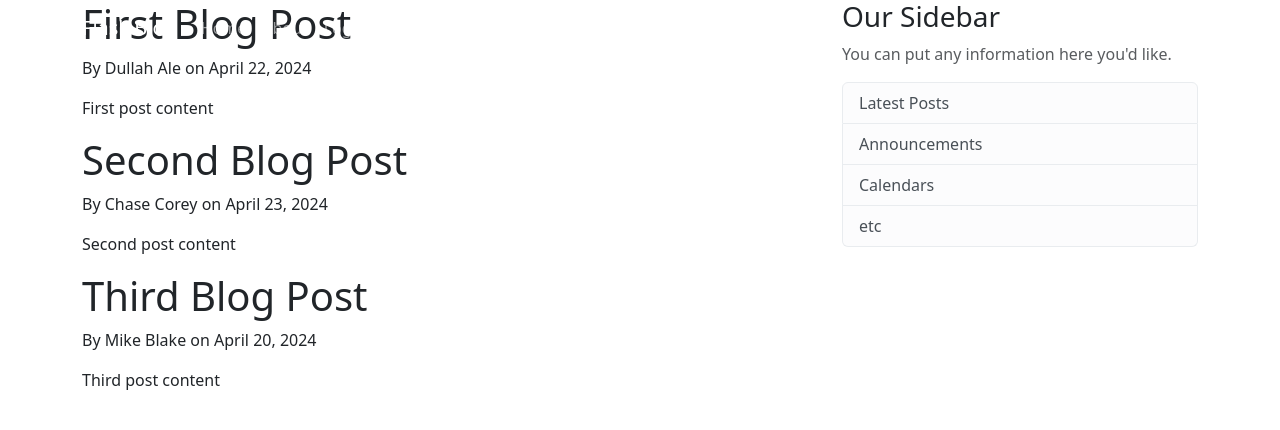
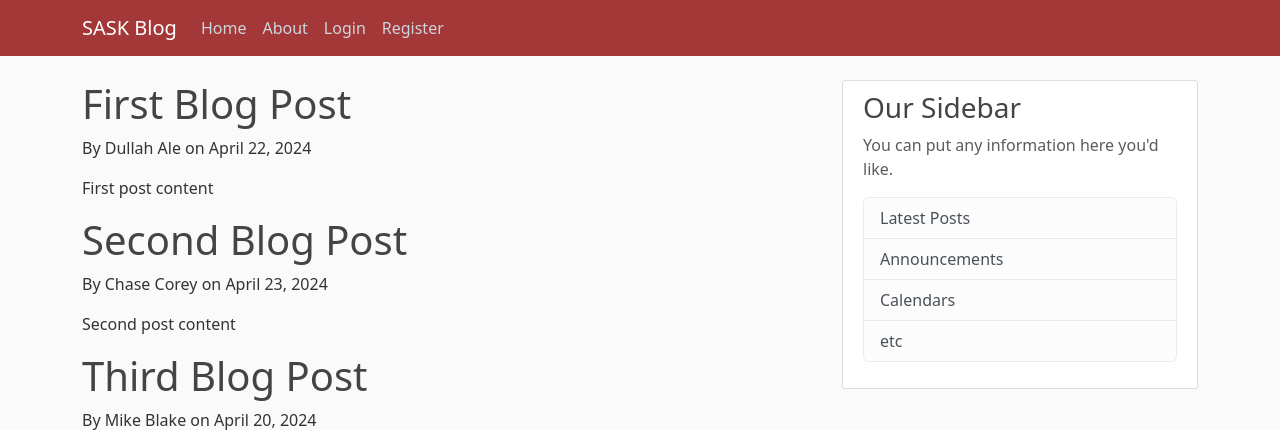
Before and after one commit to dullahale/flaskPractice, a Flask app: page / in a window 1280 px wide. Shown: the top 430 px of the page. Run offline with Flask 3, Linux system fonts and the light colour scheme.

Commit message:
modified 3 files, navigation bar color, and title name

```diff
--- a/snippets/navigation.html
+++ b/snippets/navigation.html
@@ -1,5 +1,5 @@
 <header class="site-header">
-  <nav class="navbar navbar-expand-md navbar-dark bg-steel fixed-top">
+  <nav class="navbar navbar-expand-md navbar-dark bg-blue fixed-top">
     <div class="container">
       <a class="navbar-brand mr-4" href="/">Flask Blog</a>
       <button class="navbar-toggler" type="button" data-toggle="collapse" data-target="#navbarToggle"
--- a/static/main.css
+++ b/static/main.css
@@ -14,7 +14,7 @@ h6 {
 }
 
 .bg-steel {
-    background-color: #5f788a;
+    background-color: #a43737;
 }
 
 .site-header .navbar-nav .nav-link {
--- a/templates/layout.html
+++ b/templates/layout.html
@@ -8,6 +8,8 @@
     <meta name="viewport" content="width=device-width, initial-scale=1">
     <link href="https://cdn.jsdelivr.net/npm/bootstrap@5.3.3/dist/css/bootstrap.min.css" rel="stylesheet"
         integrity="sha384-QWTKZyjpPEjISv5WaRU9OFeRpok6YctnYmDr5pNlyT2bRjXh0JMhjY6hW+ALEwIH" crossorigin="anonymous">
+
+    <link rel="stylesheet" type="text/css" href="{{url_for('static', filename='main.css')}}">
 
     {% if title %}
     <title>Community Blog - {{ title }} </title>
@@ -20,7 +22,7 @@
     <header class="site-header">
         <nav class="navbar navbar-expand-md navbar-dark bg-steel fixed-top">
             <div class="container">
-                <a class="navbar-brand mr-4" href="/">Flask Blog</a>
+                <a class="navbar-brand mr-4" href="/">SASK Blog</a>
                 <button class="navbar-toggler" type="button" data-toggle="collapse" data-target="#navbarToggle"
                     aria-controls="navbarToggle" aria-expanded="false" aria-label="Toggle navigation">
                     <span class="navbar-toggler-icon"></span>
```
